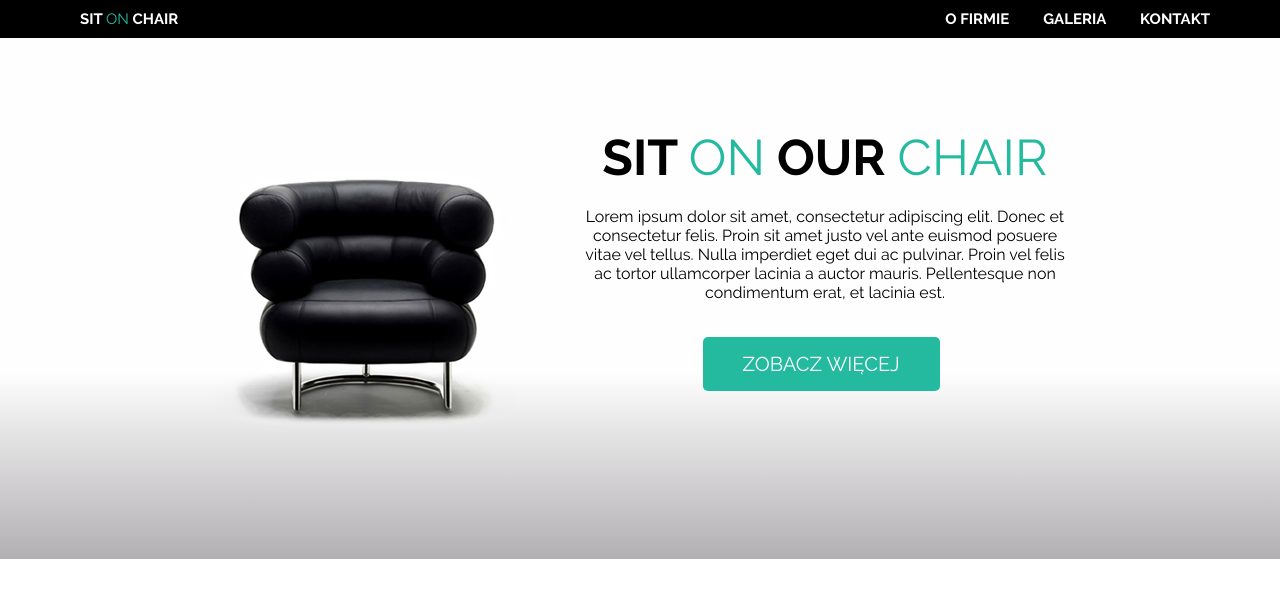
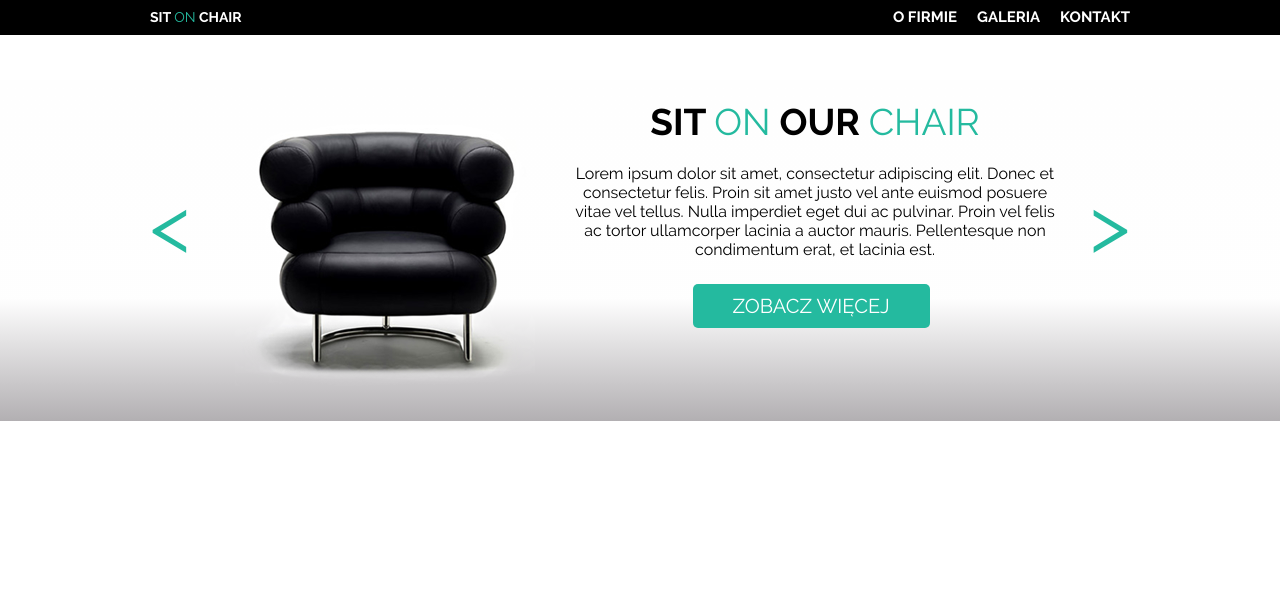
Before and after one commit to kingastanek/Sit_on_chair, a plain HTML site: page index.html in a window 1280 px wide. Drawn offline with Linux system fonts and the light colour scheme.

Commit message:
Fixed navigation bar position and add arrows

```diff
--- a/css/style.css
+++ b/css/style.css
@@ -19,7 +19,7 @@
 }
 
 * {
-  font-family: Raleway, Arial, sans-serif;
+  font-family: 'Raleway', Arial, sans-serif;
 }
 
 header {
@@ -27,11 +27,16 @@ header {
   color: white;
 }
 
-.logo {
-  font-size: 15px;
-  margin: 10px 80px;
+.main_width {
+  margin: 0 auto;
+  width: 980px;
+}
+
+.wordLogo {
+  font-size: 14px;
   float: left;
   font-weight: 700;
+  line-height: 35px;
 }
 
 .menu {
@@ -41,21 +46,17 @@ header {
 
 li {
   display: inline-block;
-  margin: 10px 15px;
+  margin-right: 20px;
   font-weight: 700;
+  line-height: 35px;
 }
 
 li:last-child {
-  margin-right: 70px;
+  margin-right: 0;
 }
 
 span {
   color: rgb(36, 186, 159);
-}
-
-.main_width {
-  margin: 0 auto;
-  width: 980px;
 }
 
 .img, .text {
@@ -64,7 +65,7 @@ span {
 }
 
 div.text h1 {
-  font-size: 50px;
+  font-size: 37px;
   font-weight: 700;
   text-align: center;
   margin-bottom: 20px;
@@ -72,7 +73,7 @@ div.text h1 {
 
 div.text p {
   text-align: center;
-  margin-bottom: 50px;
+  margin-bottom: 35px;
 }
 
 a {
@@ -81,7 +82,7 @@ a {
   background-color: rgb(36, 186, 159);
   text-decoration: none;
   border-radius: 5px;
-  padding: 15px 40px;
+  padding: 10px 40px;
   margin-left: 122.5px;
 }
 
@@ -94,8 +95,30 @@ a {
   background: -ms-linear-gradient(top, rgba(254,254,254,1) 0%, rgba(254,254,254,0.72) 64%, rgba(120,115,120,0.57) 100%);
   background: linear-gradient(to bottom, rgba(254,254,254,1) 0%, rgba(254,254,254,0.72) 64%, rgba(120,115,120,0.57) 100%);
   filter: progid:DXImageTransform.Microsoft.gradient( startColorstr='#fefefe', endColorstr='#787378', GradientType=0 );
+	margin-top: 45px;
 }
 
-.text, .img {
-  margin: 90px -20px;
+.text {
+	margin-left: -70px;
+	margin-top: 20px;
 }
+
+section.bg > div {
+  position: relative;
+}
+
+.arrow {
+  font-size: 80px;
+  color: rgb(36, 186, 159);
+  position: absolute;
+  top: 96.5px;
+  left: 0px;
+}
+
+.arrow2 {
+  font-size: 80px;
+  color: rgb(36, 186, 159);
+  position: absolute;
+  top: 96.5px;
+  right: 0px;
+}
--- a/index.html
+++ b/index.html
@@ -8,30 +8,37 @@
   </head>
   <body>
 
-    <header class="clearfix">
-      <div class="logo">SIT <span>ON</span> CHAIR</div>
+    <header>
+      <div class=" main_width clearfix">
+        <div class="wordLogo">SIT <span>ON</span> CHAIR</div>
         <div class="menu">
           <nav>
           <ul>
-          <li>O FIRMIE</li>
-          <li>GALERIA</li>
-          <li>KONTAKT</li>
+            <li>O FIRMIE</li><!--
+            --><li>GALERIA</li><!--
+            --><li>KONTAKT</li>
             </ul>
           </nav>
+        </div>
       </div>
     </header>
 
     <section class="bg">
       <div class="main_width clearfix">
+
+        <div class="arrow">&lt;</div> <!-- Strzałka-->
+        <div class="arrow2">&gt;</div> <!-- Strzałka-->
+
         <div class="img">
           <img src="images/black_chair.png">
         </div>
 
         <div class="text">
-        <h1>SIT <span>ON</span> OUR <span>CHAIR<span></h1>
+          <h1>SIT <span>ON</span> OUR <span>CHAIR</span></h1>
           <p>Lorem ipsum dolor sit amet, consectetur adipiscing elit. Donec et consectetur felis. Proin sit amet justo vel ante euismod posuere vitae vel tellus. Nulla imperdiet eget dui ac pulvinar. Proin vel felis ac tortor ullamcorper lacinia a auctor mauris. Pellentesque non condimentum erat, et lacinia est.</p>
-        <a href="http://onet.pl">ZOBACZ WIĘCEJ</a>
+          <a href="#">ZOBACZ WIĘCEJ</a>
         </div>
+
       </div>
     </section>
 
```
Lines whose indentation alone changed are shown as unchanged.
